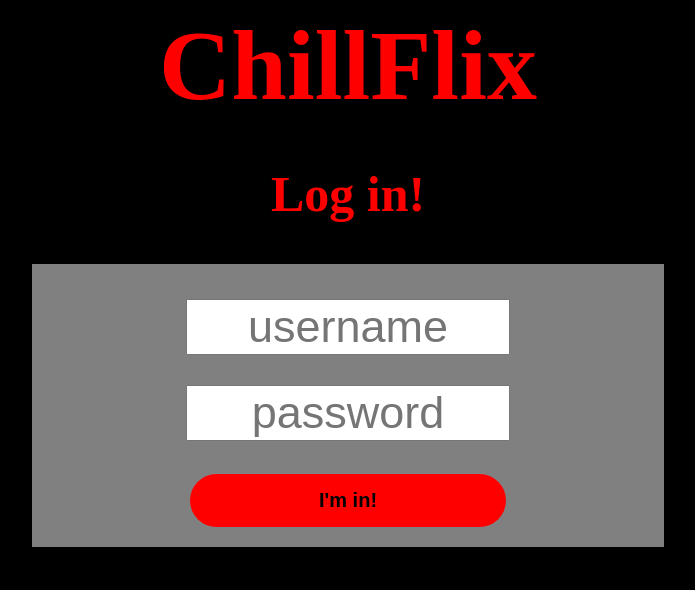
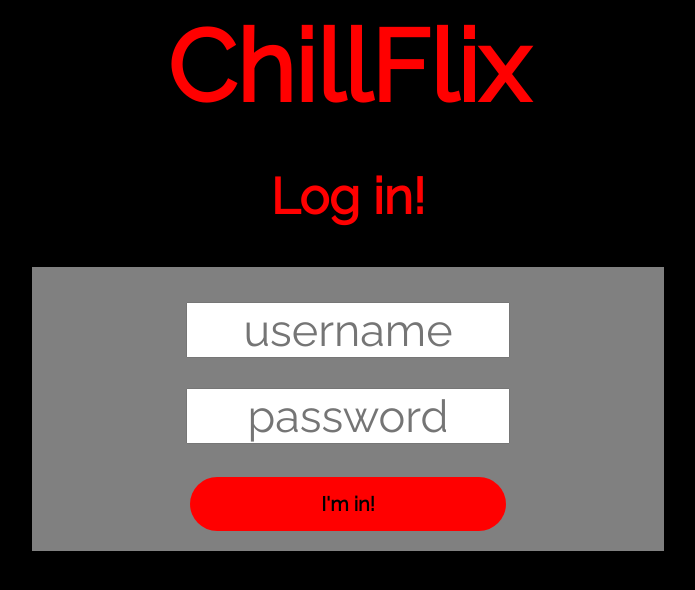
Before and after one commit to dweill/Chillflix, a website: page client/signup.html in a window 1280 px wide. Shown: the whole page, without its empty margins (292-987 px from the left). Drawn offline with Linux system fonts and the light colour scheme.

Commit message:
(style) pick font

```diff
--- a/client/signup.html
+++ b/client/signup.html
@@ -3,6 +3,7 @@
 <head>
   <meta charset="UTF-8">
   <title>ChillFlix</title>
+  <link href="https://fonts.googleapis.com/css?family=Raleway" rel="stylesheet">
   <link rel="stylesheet" type="text/css" href="styles.css">
 </head>
 <body>
--- a/client/styles.css
+++ b/client/styles.css
@@ -6,6 +6,7 @@ body {
 h1 {
   font-size: 100px;
   margin: 5px;
+  font-family: Raleway;
 }
 img {
   border: solid white;
@@ -25,6 +26,7 @@ div {
     font-size: 20px;
     font-weight: bold;
     width: 50%;
+    font-family: Raleway;
 }
 .title {
   font-family: Impact;
@@ -45,6 +47,7 @@ input {
   height: 50px;
   font-size: 45px;
   text-align: center;
+  font-family: Raleway;
 }
 form {
   background-color: grey;
@@ -55,4 +58,5 @@ form {
 }
 h2 {
   font-size: 50px;
+  font-family: Raleway;
 }
--- a/server.js
+++ b/server.js
@@ -16,7 +16,7 @@ const db = mongoose.connection;
 db.on('error', console.error.bind(console, 'connection error'));
 db.once('open', () => {
   return app.listen(PORT, () => {
-    console.log('Listening on 3000');
+    console.log(`Listening on ${PORT}`);
   });
 });
 app.use(cors());
```
Also changed, not shown: client/index.html (+1 -0 lines).
